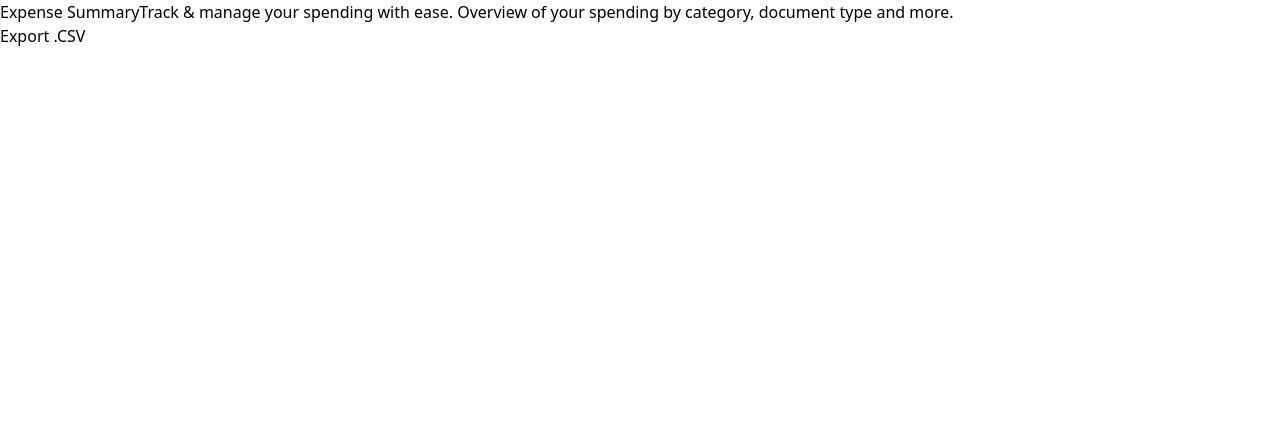
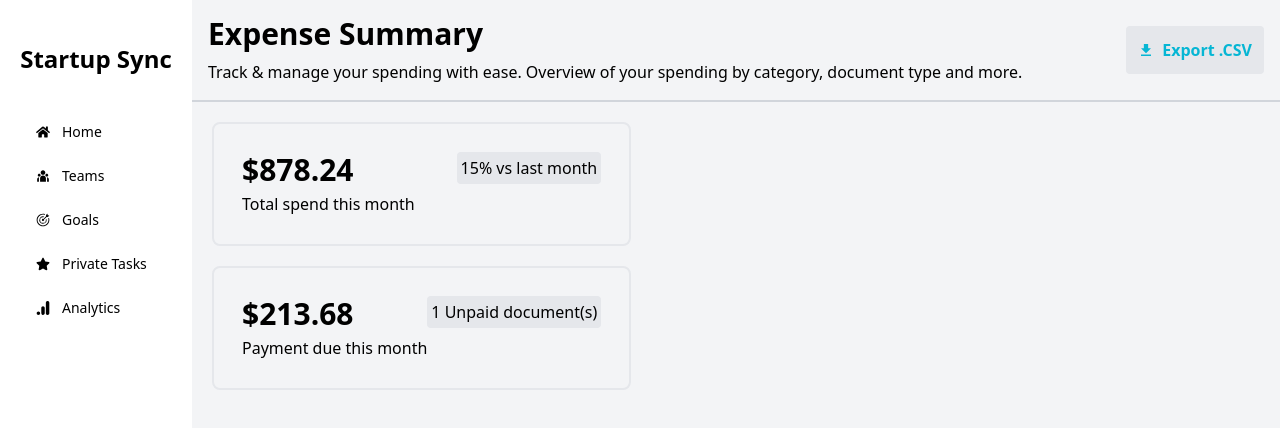
Before and after one commit to manan18/startup-sync, a Next.js app: page /transactionsPage in a window 1280 px wide. Shown: the top 428 px of the page. Built offline with nearby package versions, Linux system fonts and the light colour scheme.

Commit message:
created navbar and cards for transactions page

```diff
--- /dev/null
+++ b/src/components/transactionsPageComp/TCard1.tsx
@@ -0,0 +1,21 @@
+import React from "react";
+
+interface TCard1Props {
+  money: string;
+  text1: string;
+  text2: string;
+}
+
+const TCard1 = ({ money, text1, text2 }) => {
+  return (
+    <div className="border-2 flex justify-between w-[40%] p-7 rounded-lg">
+      <div className="flex flex-col">
+        <div className="font-semibold text-3xl mb-1">{money}</div>
+        <div>{text1}</div>
+      </div>
+      <div className="bg-gray-200 h-fit p-1 rounded">{text2}</div>
+    </div>
+  );
+};
+
+export default TCard1;
--- a/src/components/transactionsPageComp/TNavbar.tsx
+++ b/src/components/transactionsPageComp/TNavbar.tsx
@@ -1,17 +1,21 @@
 import React from "react";
+import { IoMdDownload } from "react-icons/io";
 
 const TNavbar = () => {
   return (
-    <div>
-      <div className="heading flex">
-        <div className="flex flex-col">Expense Summary</div>
+    <div className="flex p-4 justify-between items-center border-b-2 border-gray-300">
+      <div className="heading flex flex-col">
+        <div className="text-3xl mb-2 font-semibold">Expense Summary</div>
         <div>
           Track & manage your spending with ease. Overview of your spending by
           category, document type and more.
         </div>
       </div>
-      <div className="button">
-        <button>Export .CSV</button>
+      <div className="button bg-gray-200 p-3 rounded text-cyan-500 font-semibold flex items-center hover:bg-gray-300 hover: cursor-pointer">
+        <div className="mr-2">
+          <IoMdDownload />
+        </div>
+        <div className="">Export .CSV</div>
       </div>
     </div>
   );
--- a/src/pages/transactionsPage/index.tsx
+++ b/src/pages/transactionsPage/index.tsx
@@ -1,10 +1,37 @@
 import React from "react";
 import TNavbar from "@/components/transactionsPageComp/TNavbar";
+import Sidebar from "@/components/sidebar";
+import TCard1 from "@/components/transactionsPageComp/TCard1";
 
 const TransactionsPage = () => {
   return (
     <div>
-      <TNavbar />
+      <div className="grid grid-cols-[15%,1fr] h-screen">
+        <div className="">
+          <Sidebar />
+        </div>
+        <div className="bg-gray-100">
+          <div>
+            <TNavbar />
+          </div>
+          <div className="p-5">
+            <div className="mb-5">
+              <TCard1
+                money="$878.24"
+                text1="Total spend this month"
+                text2="15% vs last month"
+              />
+            </div>
+            <div>
+              <TCard1
+                money="$213.68"
+                text1="Payment due this month"
+                text2="1 Unpaid document(s)"
+              />
+            </div>
+          </div>
+        </div>
+      </div>
     </div>
   );
 };
```
Also changed, not shown: src/components/faq/index.tsx (+11 -8 lines), 2 other files (tests, documents, lock files or other folders).
